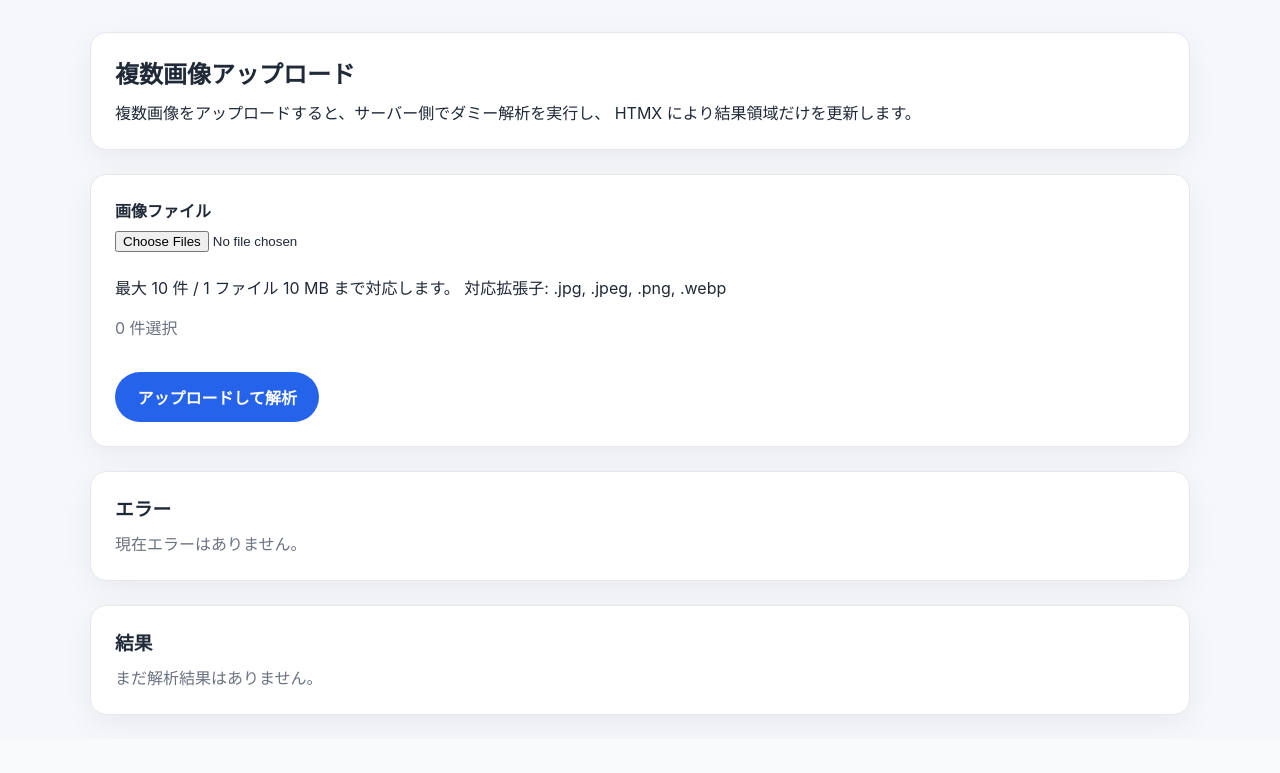
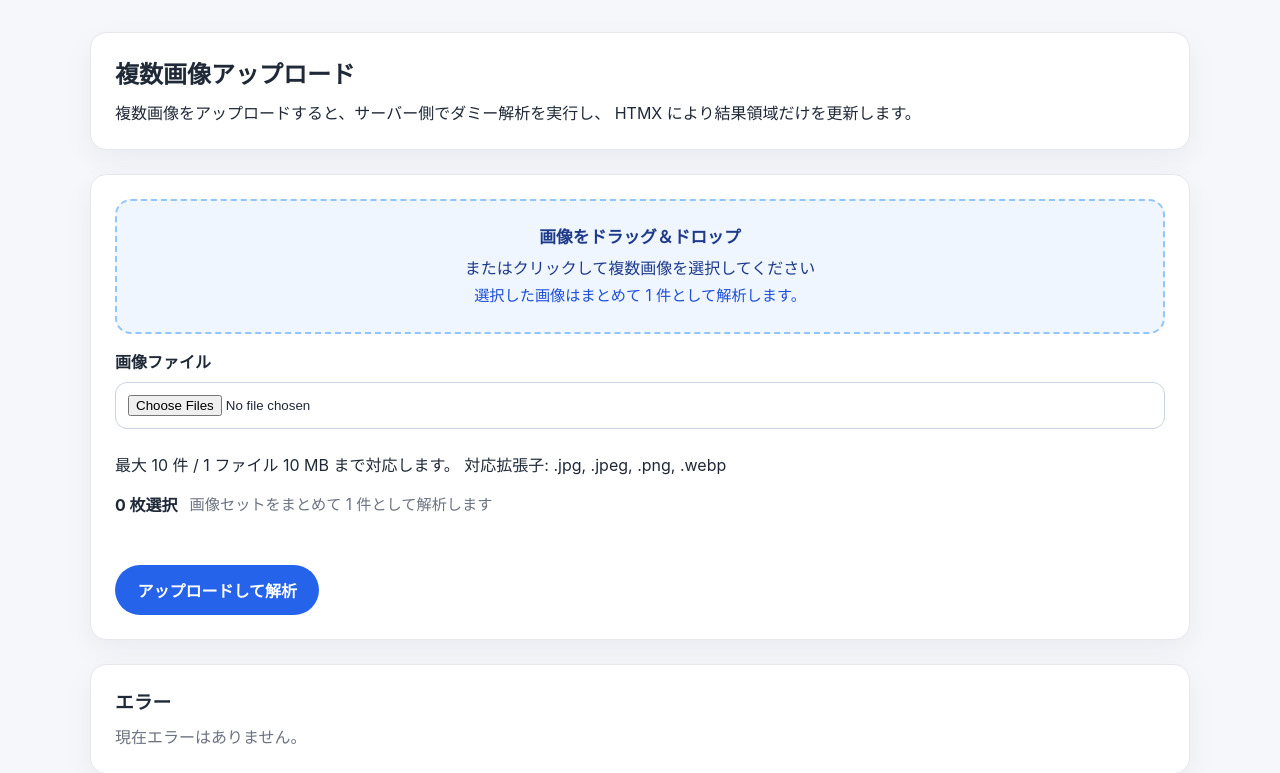
Before and after one commit to Kumet/image-to-review-app, a FastAPI app: page / in a window 1280 px wide. Shown: the part 192-965 px from the top of the page. Before the commit the page ends 910 px from the top, so only its background shows below. Run offline with FastAPI, Linux system fonts and the light colour scheme; some libraries are stand-ins or nearby versions.

Commit message:
improve upload selection UX

```diff
--- a/app/static/css/app.css
+++ b/app/static/css/app.css
@@ -74,9 +74,54 @@ body {
   gap: 1rem;
 }
 
+.drop-zone {
+  display: grid;
+  gap: 0.35rem;
+  padding: 1.5rem;
+  border: 2px dashed #93c5fd;
+  border-radius: 16px;
+  background: #eff6ff;
+  color: #1e3a8a;
+  text-align: center;
+  cursor: pointer;
+  transition: border-color 0.15s ease, background-color 0.15s ease, transform 0.15s ease;
+}
+
+.drop-zone.is-dragover,
+.drop-zone:hover,
+.drop-zone:focus-visible {
+  border-color: #2563eb;
+  background: #dbeafe;
+  transform: translateY(-1px);
+  outline: none;
+}
+
+.drop-zone__title,
+.drop-zone__text,
+.drop-zone__hint {
+  margin: 0;
+}
+
+.drop-zone__title {
+  font-size: 1.05rem;
+  font-weight: 700;
+}
+
+.drop-zone__hint {
+  color: #1d4ed8;
+  font-size: 0.95rem;
+}
+
 .upload-form__row {
   display: grid;
   gap: 0.5rem;
+}
+
+.upload-form__row input[type="file"] {
+  padding: 0.75rem;
+  border: 1px solid #cbd5e1;
+  border-radius: 12px;
+  background: #ffffff;
 }
 
 .file-input-label {
@@ -102,6 +147,75 @@ body {
 .selection-summary,
 .empty-area {
   color: #6b7280;
+}
+
+.selection-summary {
+  display: flex;
+  gap: 0.75rem;
+  align-items: center;
+  flex-wrap: wrap;
+}
+
+#selected-count {
+  font-weight: 700;
+  color: #1f2937;
+}
+
+#selection-helper {
+  font-size: 0.95rem;
+}
+
+.thumbnail-grid {
+  display: grid;
+  grid-template-columns: repeat(auto-fit, minmax(160px, 1fr));
+  gap: 1rem;
+}
+
+.thumbnail-card {
+  border: 1px solid #dbeafe;
+  border-radius: 14px;
+  overflow: hidden;
+  background: #ffffff;
+}
+
+.thumbnail-card__image {
+  display: block;
+  width: 100%;
+  aspect-ratio: 4 / 3;
+  object-fit: cover;
+  background: #e5e7eb;
+}
+
+.thumbnail-card__body {
+  display: grid;
+  gap: 0.4rem;
+  padding: 0.75rem;
+}
+
+.thumbnail-card__name,
+.thumbnail-card__meta {
+  margin: 0;
+}
+
+.thumbnail-card__name {
+  font-weight: 700;
+  color: #111827;
+  word-break: break-word;
+}
+
+.thumbnail-card__meta {
+  color: #6b7280;
+  font-size: 0.92rem;
+}
+
+.thumbnail-card__remove {
+  width: fit-content;
+  border: 1px solid #cbd5e1;
+  border-radius: 999px;
+  background: #ffffff;
+  color: #374151;
+  padding: 0.35rem 0.7rem;
+  cursor: pointer;
 }
 
 .selected-files {
--- a/app/static/js/app.js
+++ b/app/static/js/app.js
@@ -2,24 +2,150 @@ document.addEventListener("DOMContentLoaded", () => {
   const input = document.getElementById("images");
   const count = document.getElementById("selected-count");
   const list = document.getElementById("selected-files");
+  const thumbnails = document.getElementById("thumbnail-list");
+  const dropZone = document.getElementById("drop-zone");
 
-  if (!(input instanceof HTMLInputElement) || !count || !list) {
+  if (
+    !(input instanceof HTMLInputElement) ||
+    !count ||
+    !list ||
+    !thumbnails ||
+    !(dropZone instanceof HTMLElement)
+  ) {
     return;
   }
 
+  let selectedFiles = [];
+  let objectUrls = [];
+
+  const revokeObjectUrls = () => {
+    for (const objectUrl of objectUrls) {
+      URL.revokeObjectURL(objectUrl);
+    }
+    objectUrls = [];
+  };
+
+  const syncInputFiles = () => {
+    const dataTransfer = new DataTransfer();
+    for (const file of selectedFiles) {
+      dataTransfer.items.add(file);
+    }
+    input.files = dataTransfer.files;
+  };
+
+  const fileKey = (file) => `${file.name}:${file.size}:${file.lastModified}`;
+
   const renderSelectedFiles = () => {
-    const files = Array.from(input.files ?? []);
-    count.textContent = `${files.length} 件選択`;
+    count.textContent = `${selectedFiles.length} 枚選択`;
     list.innerHTML = "";
+    thumbnails.innerHTML = "";
+    revokeObjectUrls();
 
-    for (const file of files) {
+    for (const [index, file] of selectedFiles.entries()) {
       const item = document.createElement("li");
       item.textContent = `${file.name} (${Math.round(file.size / 1024)} KB)`;
       list.appendChild(item);
+
+      const objectUrl = URL.createObjectURL(file);
+      objectUrls.push(objectUrl);
+
+      const thumbnailCard = document.createElement("article");
+      thumbnailCard.className = "thumbnail-card";
+
+      const image = document.createElement("img");
+      image.className = "thumbnail-card__image";
+      image.src = objectUrl;
+      image.alt = file.name;
+
+      const body = document.createElement("div");
+      body.className = "thumbnail-card__body";
+
+      const filename = document.createElement("p");
+      filename.className = "thumbnail-card__name";
+      filename.textContent = file.name;
+
+      const meta = document.createElement("p");
+      meta.className = "thumbnail-card__meta";
+      meta.textContent = `${Math.round(file.size / 1024)} KB`;
+
+      const removeButton = document.createElement("button");
+      removeButton.type = "button";
+      removeButton.className = "thumbnail-card__remove";
+      removeButton.textContent = "削除";
+      removeButton.addEventListener("click", () => {
+        selectedFiles = selectedFiles.filter((_, selectedIndex) => selectedIndex !== index);
+        syncInputFiles();
+        renderSelectedFiles();
+      });
+
+      body.append(filename, meta, removeButton);
+      thumbnailCard.append(image, body);
+      thumbnails.appendChild(thumbnailCard);
     }
   };
 
-  input.addEventListener("change", renderSelectedFiles);
+  const addFiles = (files) => {
+    const nextFiles = Array.from(files).filter((file) => file.type.startsWith("image/"));
+    const seen = new Set(selectedFiles.map(fileKey));
+
+    for (const file of nextFiles) {
+      const key = fileKey(file);
+      if (seen.has(key)) {
+        continue;
+      }
+      seen.add(key);
+      selectedFiles.push(file);
+    }
+
+    syncInputFiles();
+    renderSelectedFiles();
+  };
+
+  input.addEventListener("change", () => {
+    selectedFiles = [];
+    addFiles(input.files ?? []);
+  });
+
+  dropZone.addEventListener("click", () => {
+    input.click();
+  });
+
+  dropZone.addEventListener("keydown", (event) => {
+    if (event.key === "Enter" || event.key === " ") {
+      event.preventDefault();
+      input.click();
+    }
+  });
+
+  const setDropZoneActive = (isActive) => {
+    dropZone.classList.toggle("is-dragover", isActive);
+  };
+
+  dropZone.addEventListener("dragenter", (event) => {
+    event.preventDefault();
+    setDropZoneActive(true);
+  });
+
+  dropZone.addEventListener("dragover", (event) => {
+    event.preventDefault();
+    setDropZoneActive(true);
+  });
+
+  dropZone.addEventListener("dragleave", (event) => {
+    if (event.target === dropZone) {
+      setDropZoneActive(false);
+    }
+  });
+
+  dropZone.addEventListener("drop", (event) => {
+    event.preventDefault();
+    setDropZoneActive(false);
+    if (!event.dataTransfer) {
+      return;
+    }
+    addFiles(event.dataTransfer.files);
+  });
+
   renderSelectedFiles();
 });
 
--- a/app/templates/partials/upload_form.html
+++ b/app/templates/partials/upload_form.html
@@ -5,6 +5,19 @@
   hx-swap="innerHTML"
   hx-encoding="multipart/form-data"
 >
+  <div
+    id="drop-zone"
+    class="drop-zone"
+    tabindex="0"
+    role="button"
+    aria-controls="images"
+    aria-label="画像をドラッグアンドドロップ、またはクリックして選択"
+  >
+    <p class="drop-zone__title">画像をドラッグ＆ドロップ</p>
+    <p class="drop-zone__text">またはクリックして複数画像を選択してください</p>
+    <p class="drop-zone__hint">選択した画像はまとめて 1 件として解析します。</p>
+  </div>
+
   <div class="upload-form__row">
     <label class="file-input-label" for="images">画像ファイル</label>
     <input
@@ -23,8 +36,10 @@
   </p>
 
   <div class="selection-summary">
-    <span id="selected-count">0 件選択</span>
+    <span id="selected-count">0 枚選択</span>
+    <span id="selection-helper">画像セットをまとめて 1 件として解析します</span>
   </div>
+  <div id="thumbnail-list" class="thumbnail-grid" aria-live="polite"></div>
   <ul id="selected-files" class="selected-files"></ul>
 
   <button class="primary-button" type="submit">アップロードして解析</button>
```
Also changed, not shown: tests/test_pages.py (+3 -0 lines).
